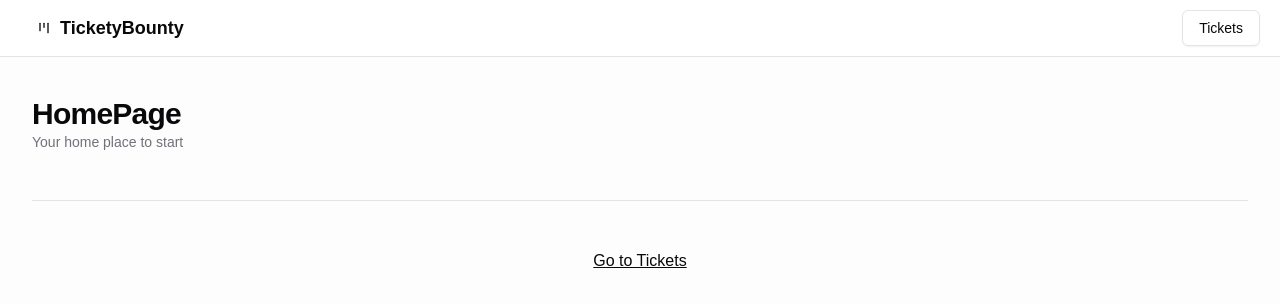
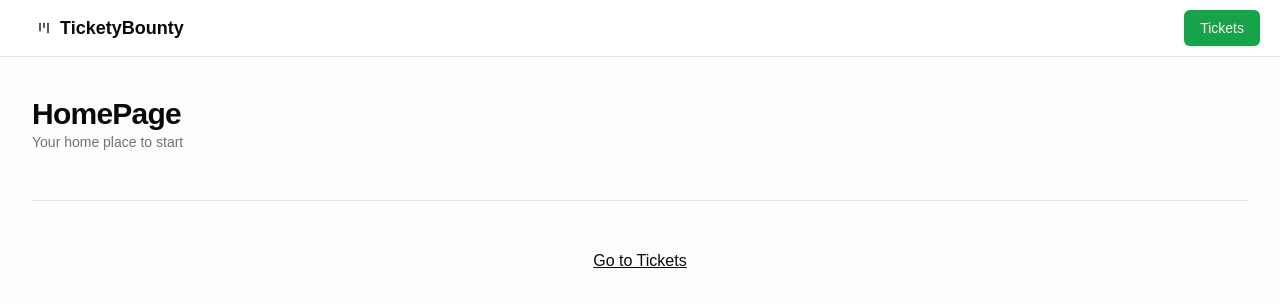
Before and after one commit to yearth/the-road-to-next-app, a Next.js app: page / in a window 1280 px wide. Shown: the top 304 px of the page. Built offline with nearby package versions, Linux system fonts and the light colour scheme.

Commit message:
change default theme

```diff
--- a/src/app/layout.tsx
+++ b/src/app/layout.tsx
@@ -38,7 +38,7 @@ export default function RootLayout({
             </Button>
           </div>
           <div>
-            <Button variant="outline" asChild>
+            <Button variant="default" asChild>
               <Link href={tickets()}>Tickets</Link>
             </Button>
           </div>
```
